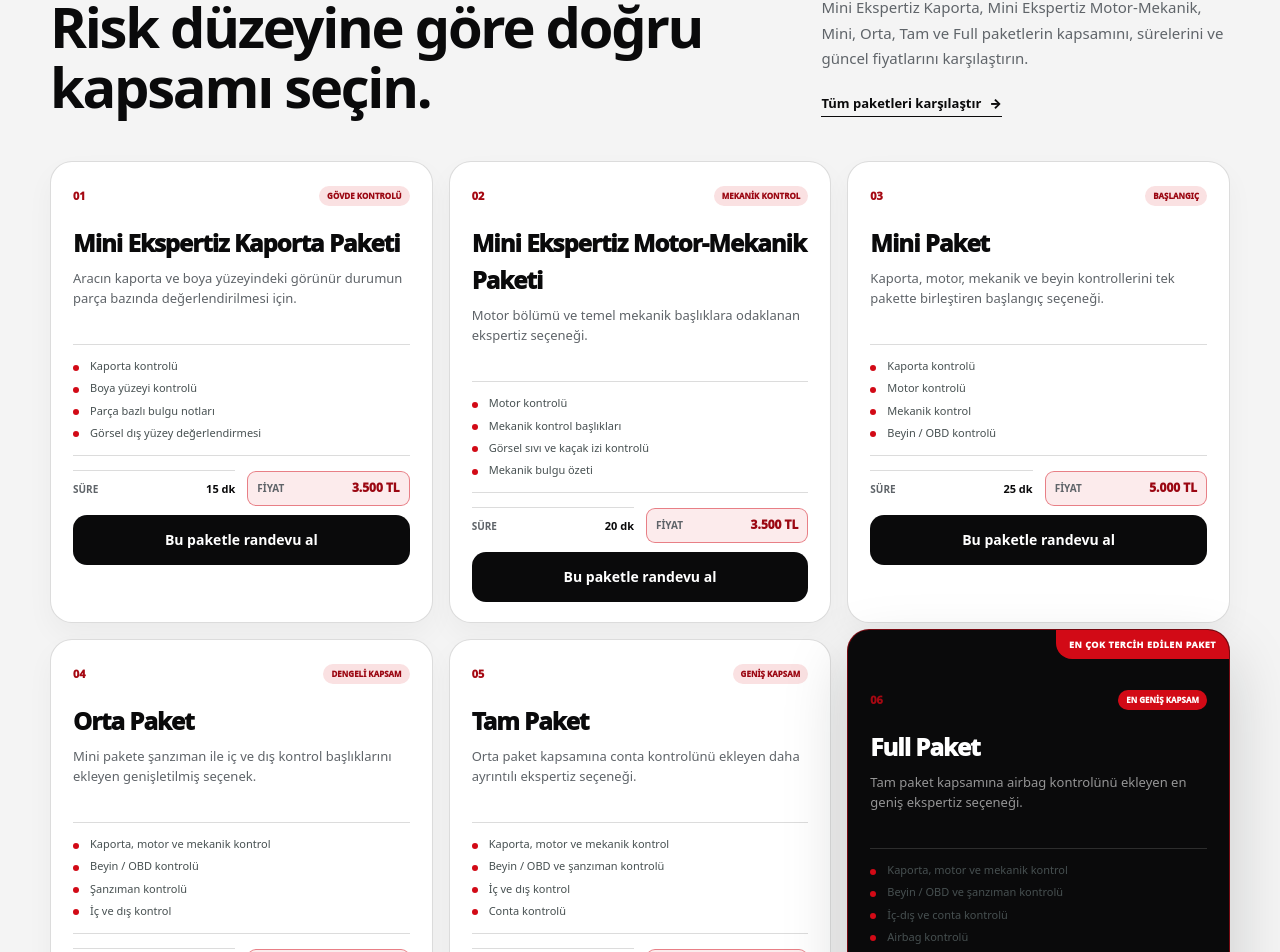
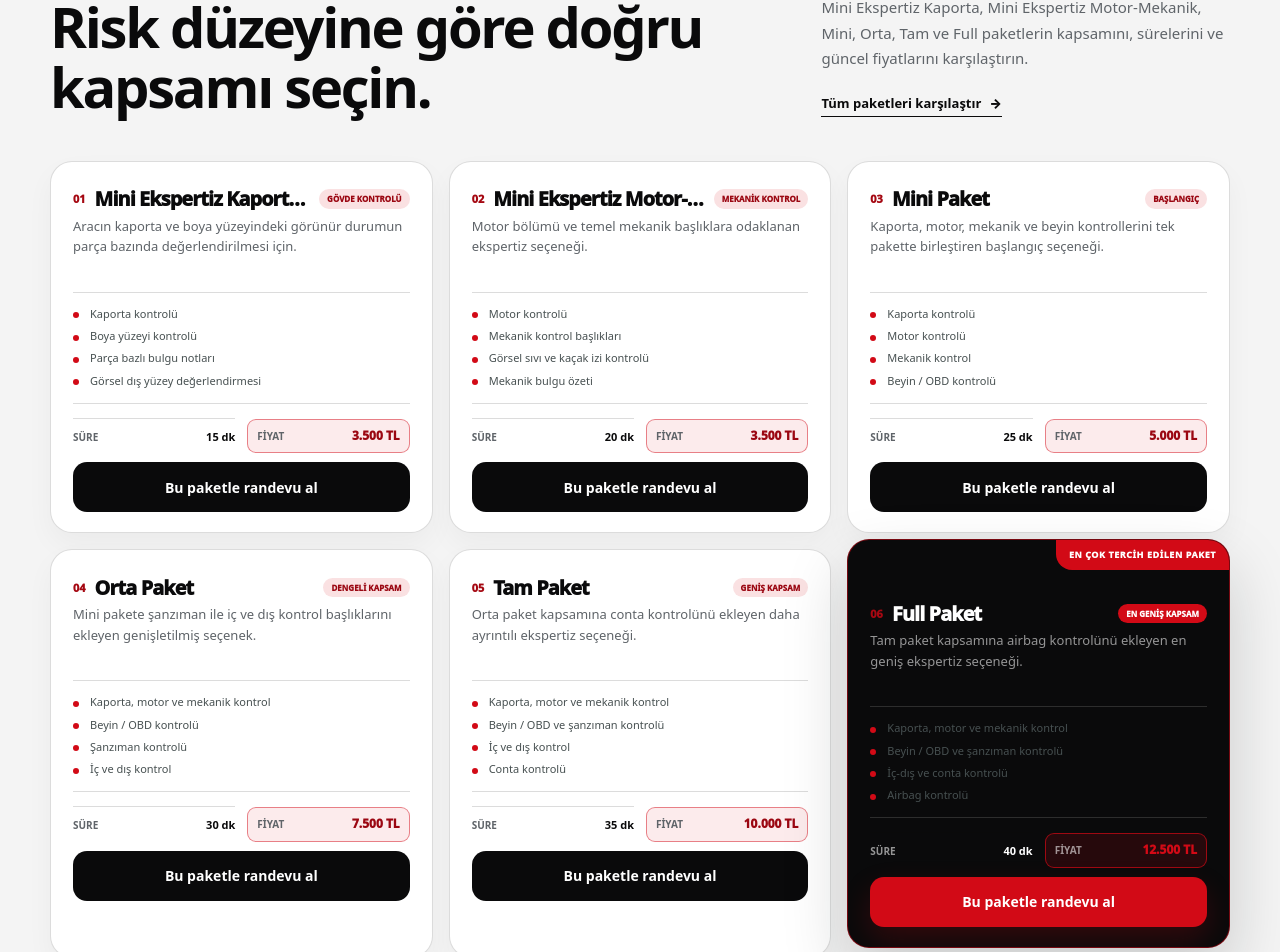
Before and after one commit to samivolkan/ekspertiz-bursa-web, a Next.js app: page / in a window 1280 px wide. Shown: the part 1076-2028 px from the top of the page. Built offline with nearby package versions, Linux system fonts and the light colour scheme; no server answers.

Commit message:
Compact package headings into one row

```diff
--- a/app/globals.css
+++ b/app/globals.css
@@ -840,11 +840,11 @@ a {
 }
 
 .package-card-top {
-  display: flex;
-  min-height: 28px;
+  display: grid;
+  grid-template-columns: auto minmax(0, 1fr) auto;
+  min-height: 34px;
   align-items: center;
-  justify-content: space-between;
-  gap: 8px;
+  gap: 9px;
 }
 
 .package-card-top > span {
@@ -864,6 +864,7 @@ a {
   line-height: 1.2;
   text-align: right;
   text-transform: uppercase;
+  white-space: nowrap;
 }
 
 .package-card-featured .package-card-top em {
@@ -888,10 +889,15 @@ a {
 }
 
 .package-card h3 {
-  margin: 14px 0 7px;
-  font-size: 24px;
+  min-width: 0;
+  overflow: hidden;
+  margin: 0;
+  font-size: clamp(16px, 1.55vw, 21px);
   font-weight: 950;
-  letter-spacing: -0.04em;
+  letter-spacing: -0.045em;
+  line-height: 1.1;
+  text-overflow: ellipsis;
+  white-space: nowrap;
 }
 
 .package-card > p {
--- a/app/page.tsx
+++ b/app/page.tsx
@@ -160,9 +160,9 @@ export default function Home() {
                 {item.slug === "full" ? <span className="popular-package-badge">En çok tercih edilen paket</span> : null}
                 <div className="package-card-top">
                   <span>{String(index + 1).padStart(2, "0")}</span>
+                  <h3>{item.name}</h3>
                   <em>{item.badge}</em>
                 </div>
-                <h3>{item.name}</h3>
                 <p>{item.description}</p>
                 <ul>{item.features.slice(0, 4).map((feature) => <li key={feature}>{feature}</li>)}</ul>
                 <div className="package-meta-row">
```
